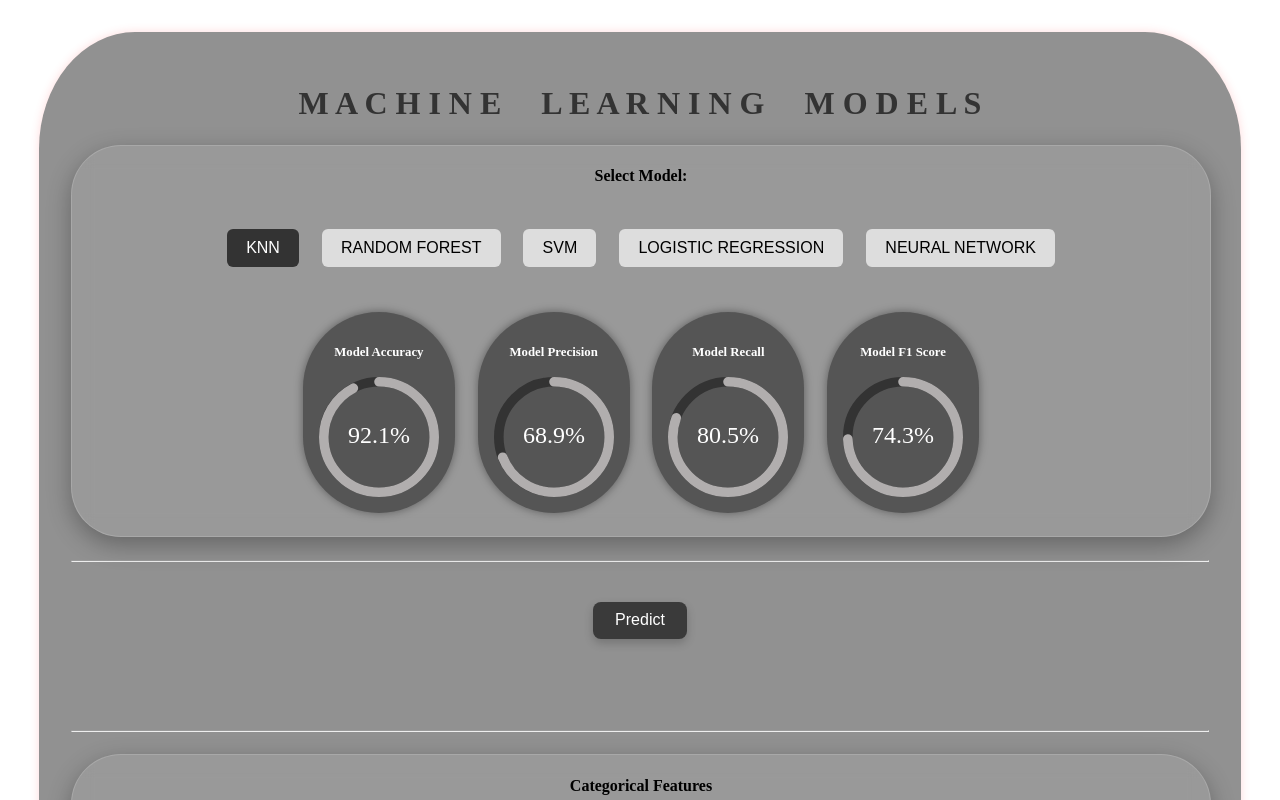
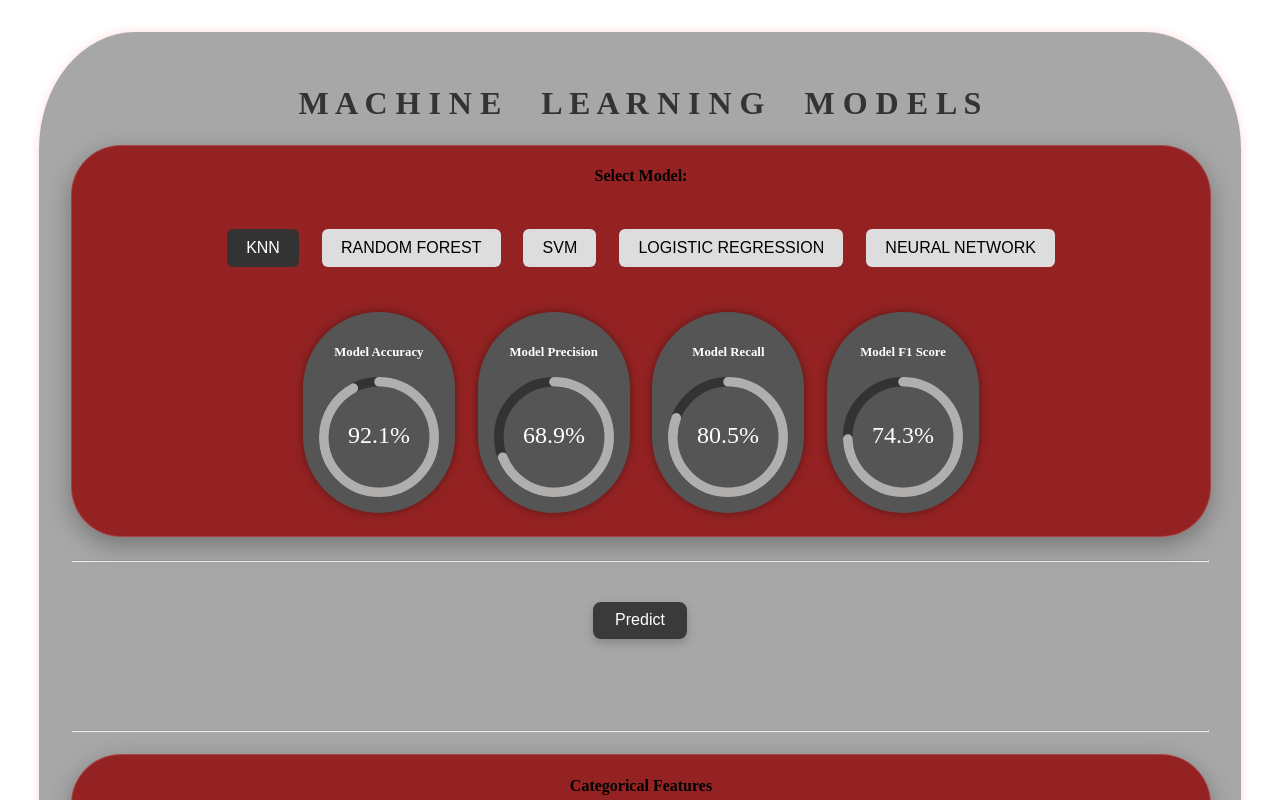
Before and after one commit to Jaturaput-Jongsubcharoen/ML_client, a React (Vite) app: page / in a window 1280 px wide. Shown: the top 800 px of the page. Built offline with nearby package versions, Linux system fonts and the light colour scheme.

Commit message:
Jaturaput_update15

```diff
--- a/src/App.css
+++ b/src/App.css
@@ -9,7 +9,7 @@
 }
 
 .container-for-body {
-  background-color: #919191;
+  background-color: rgba(145, 145, 145, 0.8);
   max-width: 100%;
   margin: 2rem auto;
   padding: 2rem;
@@ -301,7 +301,7 @@ strong {
   margin: 2% 0;
   border-radius: 50px;
 
-  background-color: rgba(255, 255, 255, 0.08);
+  background-color: rgba(147, 19, 19, 0.892);
   backdrop-filter: blur(10px);
   -webkit-backdrop-filter: blur(10px);
 
```
